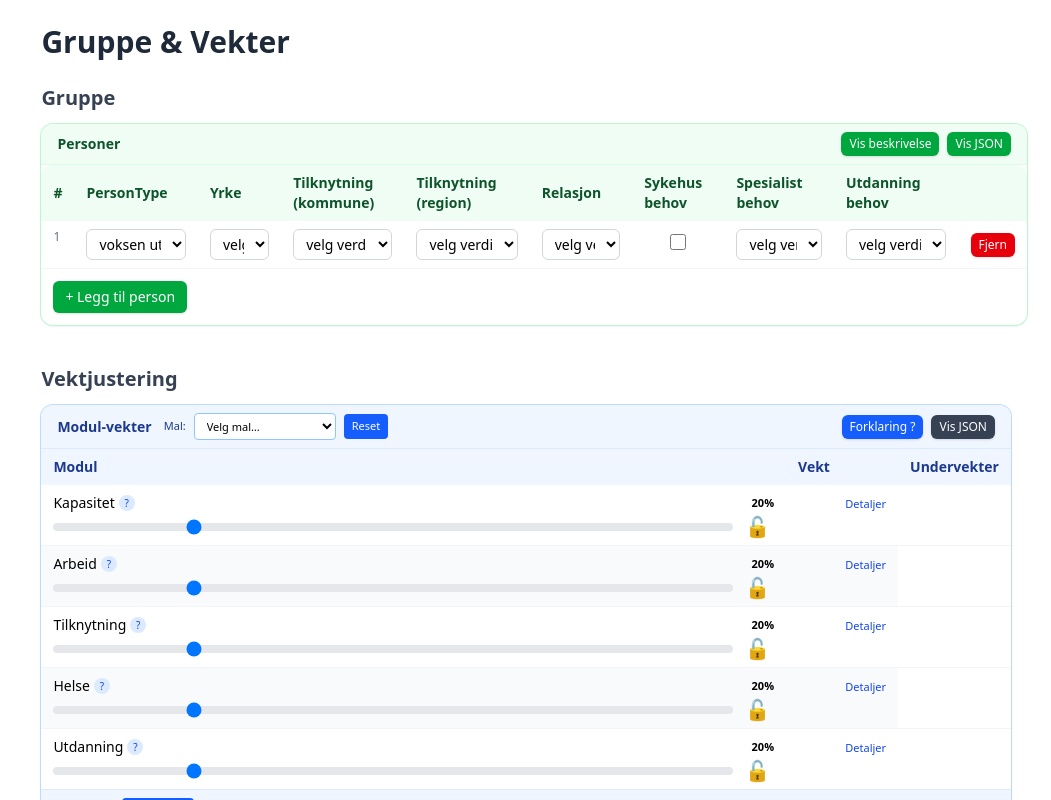
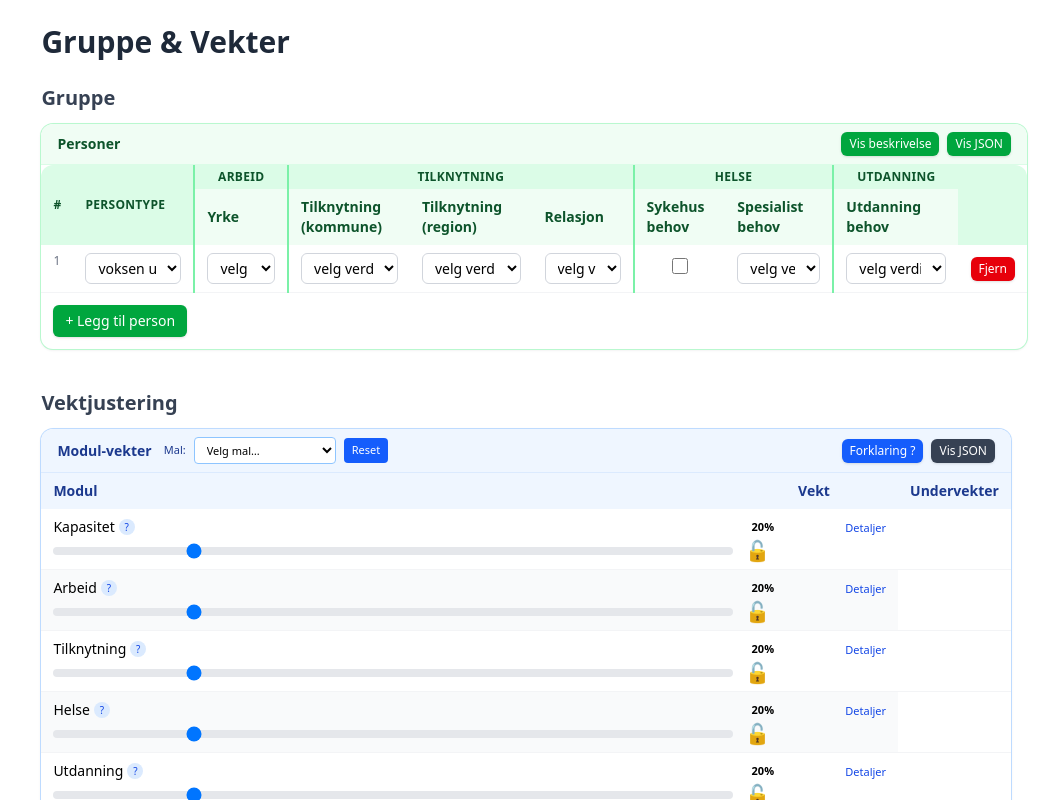
Before and after one commit to olejsc/HjemSoek, a React (Vite) app in the folder hjemsoek/: page / in a window 1280 px wide. Both pictures are taken after a click on the button "+ Opprett første person". Shown: the top 800 px of the page, without its empty margins (229-1280 px from the left). Built offline with nearby package versions, Linux system fonts and the light colour scheme.

Commit message:
feat: Enhance GroupEditor table with structured headers and improved accessibility

```diff
--- a/hjemsoek/src/components/GroupEditor.tsx
+++ b/hjemsoek/src/components/GroupEditor.tsx
@@ -98,17 +98,33 @@ export const GroupEditor: React.FC<GroupEditorProps> = ({ value, onChange, munic
         </div>
         <table className="w-full text-sm">
         <thead>
+          {/* Group header row */}
+          <tr className="bg-green-100 text-green-900 text-left text-xs uppercase tracking-wide">
+            <th className="px-3 py-1 font-semibold rounded-tl-xl" rowSpan={2}>#</th>
+            <th className="px-3 py-1 font-semibold" rowSpan={2}>PersonType</th>
+            {/* Arbeid group (profession) */}
+            <th className="px-3 py-1 font-semibold text-center border-l-2 border-green-300" colSpan={1}>Arbeid</th>
+            {/* Tilknytning group (3 cols) */}
+            <th className="px-3 py-1 font-semibold text-center border-l-2 border-green-300" colSpan={3}>Tilknytning</th>
+            {/* Helse group (2 cols) */}
+            <th className="px-3 py-1 font-semibold text-center border-l-2 border-green-300" colSpan={2}>Helse</th>
+            {/* Utdanning group (1 col) */}
+            <th className="px-3 py-1 font-semibold text-center border-l-2 border-green-300" colSpan={1}>Utdanning</th>
+            <th className="px-3 py-1 font-semibold text-right rounded-tr-xl" rowSpan={2}></th>
+          </tr>
+          {/* Sub header row */}
           <tr className="bg-green-50 text-left text-green-900">
-            <th className="px-3 py-2 font-semibold first:rounded-tl-xl">#</th>
-            <th className="px-3 py-2 font-semibold">PersonType</th>
-            <th className="px-3 py-2 font-semibold">Yrke</th>
-            <th className="px-3 py-2 font-semibold">Tilknytning (kommune)</th>
+            {/* Arbeid subcol */}
+            <th className="px-3 py-2 font-semibold border-l-2 border-green-300">Yrke</th>
+            {/* Tilknytning subcols */}
+            <th className="px-3 py-2 font-semibold border-l-2 border-green-300">Tilknytning (kommune)</th>
             <th className="px-3 py-2 font-semibold">Tilknytning (region)</th>
-            <th className="px-3 py-2 font-semibold">Relasjon</th>
-            <th className="px-3 py-2 font-semibold">Sykehus behov</th>
-            <th className="px-3 py-2 font-semibold">Spesialist behov</th>
-            <th className="px-3 py-2 font-semibold">Utdanning behov</th>
-            <th className="px-3 py-2 font-semibold text-right last:rounded-tr-xl" />
+            <th className="px-3 py-2 font-semibold border-r-2 border-green-300">Relasjon</th>
+            {/* Helse subcols */}
+            <th className="px-3 py-2 font-semibold border-l-2 border-green-300">Sykehus behov</th>
+            <th className="px-3 py-2 font-semibold border-r-2 border-green-300">Spesialist behov</th>
+            {/* Utdanning */}
+            <th className="px-3 py-2 font-semibold border-l-2 border-green-300">Utdanning behov</th>
           </tr>
         </thead>
         <tbody className="divide-y divide-gray-100">
@@ -124,7 +140,8 @@ export const GroupEditor: React.FC<GroupEditorProps> = ({ value, onChange, munic
                     {PERSON_TYPES.map(t => <option key={t} value={t}>{PERSON_TYPE_LABEL_NB[t]}</option>)}
                   </select>
                 </td>
-                <td className="px-3 py-2">
+                {/* Arbeid */}
+                <td className="px-3 py-2 border-l-2 border-green-300">
                   {canProfession ? (
                     <select className="border border-gray-300 rounded-md px-2 py-1 w-full bg-white focus:outline-none focus:ring-2 focus:ring-green-500 focus:border-green-500" value={p.profession || ''} onChange={e => updatePerson(p.id, { profession: e.target.value || undefined })}>
                       <option value="">{PLACEHOLDER}</option>
@@ -132,7 +149,8 @@ export const GroupEditor: React.FC<GroupEditorProps> = ({ value, onChange, munic
                     </select>
                   ) : <em className="text-gray-300">n/a</em>}
                 </td>
-                <td className="px-3 py-2">
+                {/* Tilknytning (kommune) */}
+                <td className="px-3 py-2 border-l-2 border-green-300">
                   <select className="border border-gray-300 rounded-md px-2 py-1 w-full bg-white focus:outline-none focus:ring-2 focus:ring-green-500 focus:border-green-500" value={p.connection?.municipality_id || ''} onChange={e => {
                     const municipality_id = e.target.value || undefined;
                     if (!municipality_id) { updatePerson(p.id, { connection: undefined }); return; }
@@ -159,7 +177,7 @@ export const GroupEditor: React.FC<GroupEditorProps> = ({ value, onChange, munic
                     {regionData.map(r => <option key={r.id} value={r.id}>{r.name}</option>)}
                   </select>
                 </td>
-                <td className="px-3 py-2">
+                <td className="px-3 py-2 border-r-2 border-green-300">
                   {relAllowed.length ? (
                     <select className="border border-gray-300 rounded-md px-2 py-1 w-full bg-white focus:outline-none focus:ring-2 focus:ring-green-500 focus:border-green-500" value={p.connection?.relation || ''} onChange={e => {
                       const relation = e.target.value as ConnectionRelation;
@@ -172,16 +190,18 @@ export const GroupEditor: React.FC<GroupEditorProps> = ({ value, onChange, munic
                     </select>
                   ) : <em className="text-gray-300">n/a</em>}
                 </td>
-                <td className="px-3 py-2 text-center">
+                {/* Helse */}
+                <td className="px-3 py-2 text-center border-l-2 border-green-300">
                   <input className="h-4 w-4 text-green-600 focus:ring-green-500 border-gray-300 rounded" type="checkbox" checked={!!p.needs_hospital} onChange={e => updatePerson(p.id, { needs_hospital: e.target.checked || undefined })} />
                 </td>
-                <td className="px-3 py-2">
+                <td className="px-3 py-2 border-r-2 border-green-300">
                   <select className="border border-gray-300 rounded-md px-2 py-1 w-full bg-white focus:outline-none focus:ring-2 focus:ring-green-500 focus:border-green-500" value={p.specialist_need || ''} onChange={e => updatePerson(p.id, { specialist_need: e.target.value || undefined })}>
                     <option value="">{PLACEHOLDER}</option>
                     {SPECIALIST_TREATMENT_TYPES.map(s => <option key={s} value={s}>{SPECIALIST_TREATMENT_LABEL_NB[s] || s}</option>)}
                   </select>
                 </td>
-                <td className="px-3 py-2">
+                {/* Utdanning */}
+                <td className="px-3 py-2 border-l-2 border-green-300">
                   {eduAllowed.length ? (
                     <select className="border border-gray-300 rounded-md px-2 py-1 w-full bg-white focus:outline-none focus:ring-2 focus:ring-green-500 focus:border-green-500" value={p.education_need || ''} onChange={e => updatePerson(p.id, { education_need: e.target.value as EducationFacilityType || undefined })}>
                       <option value="">{PLACEHOLDER}</option>
```
